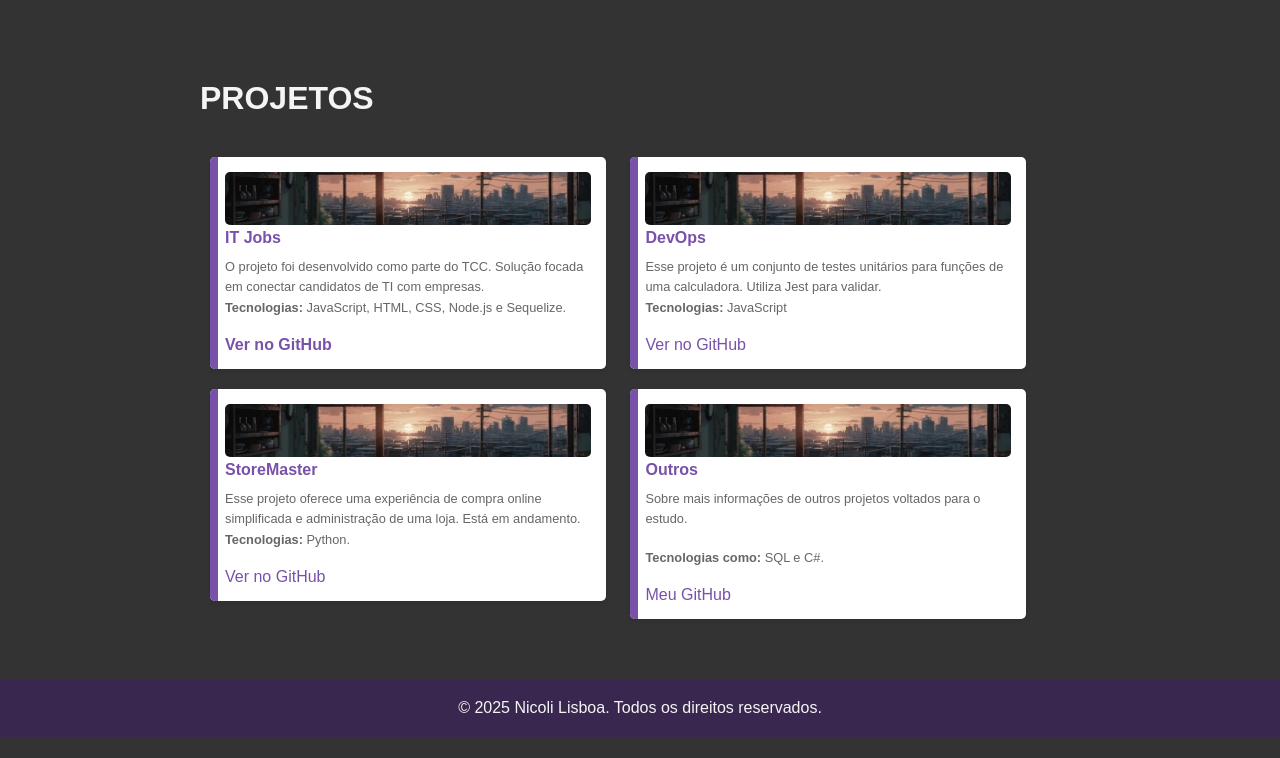
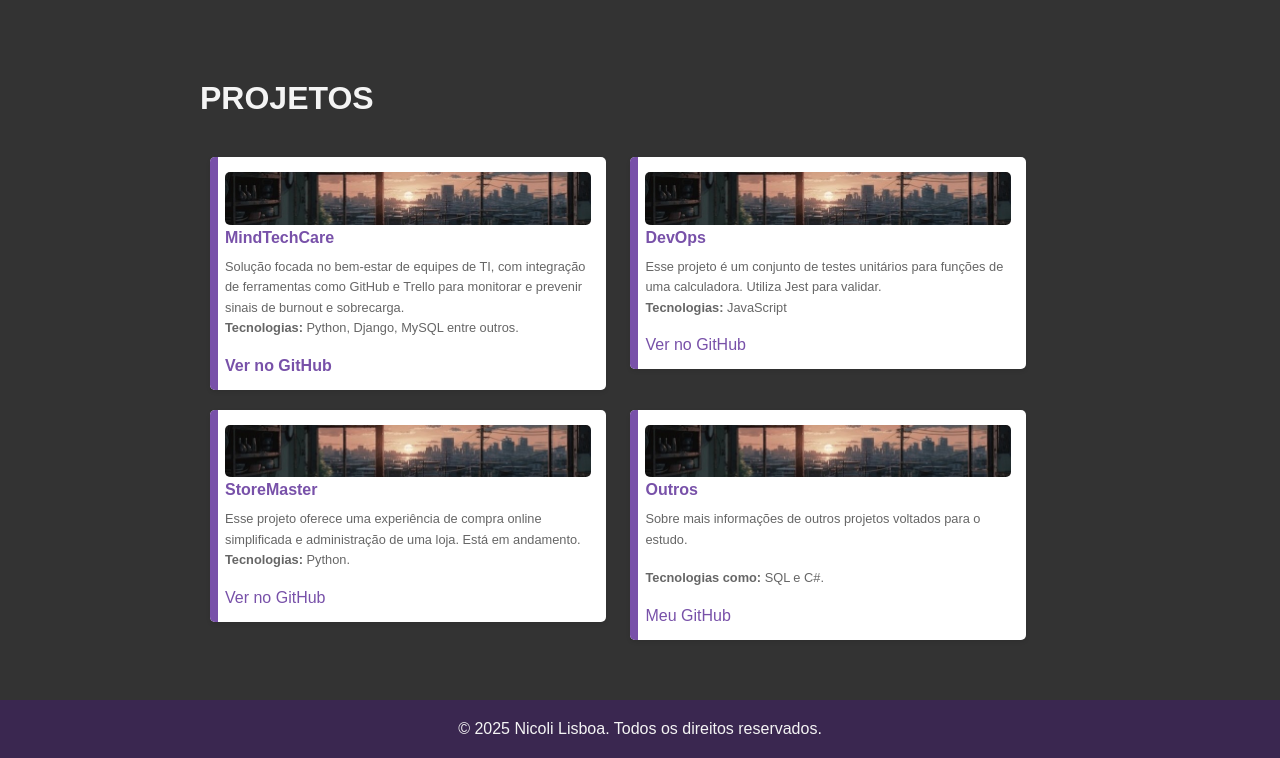
Before and after one commit to LisboaNi/lisboani.github.io, a plain HTML site: page index.html in a window 1280 px wide. Shown: the part 1464-2222 px from the top of the page. Before the commit the page ends 2201 px from the top, so only its background shows below. Drawn offline with nearby package versions, Linux system fonts and the light colour scheme.

Commit message:
Update Projetos

```diff
--- a/index.html
+++ b/index.html
@@ -100,11 +100,11 @@
             <h2>PROJETOS</h2>
             <div class="projeto">
               <img src="src/image/image_project.jpg" alt=" ">
-              <h3>IT Jobs</h3>
-              <p>O projeto foi desenvolvido como parte do TCC. Solução focada em conectar candidatos de TI com empresas.</p>
-              <p><b>Tecnologias:</b> JavaScript, HTML, CSS, Node.js e Sequelize.</p>
+              <h3>MindTechCare</h3>
+              <p>Solução focada no bem-estar de equipes de TI, com integração de ferramentas como GitHub e Trello para monitorar e prevenir sinais de burnout e sobrecarga.</p>
+              <p><b>Tecnologias:</b> Python, Django, MySQL entre outros.</p>
               <br>
-              <a href="https://github.com/LisboaNi/PIM_USCS_ITJOBS" target="_blank"><b>Ver no GitHub</b></a>
+              <a href="https://github.com/LisboaNi/MindTechCare" target="_blank"><b>Ver no GitHub</b></a>
             </div>
             <div class="projeto">
                 <img src="src/image/image_project.jpg" alt=" ">
```
